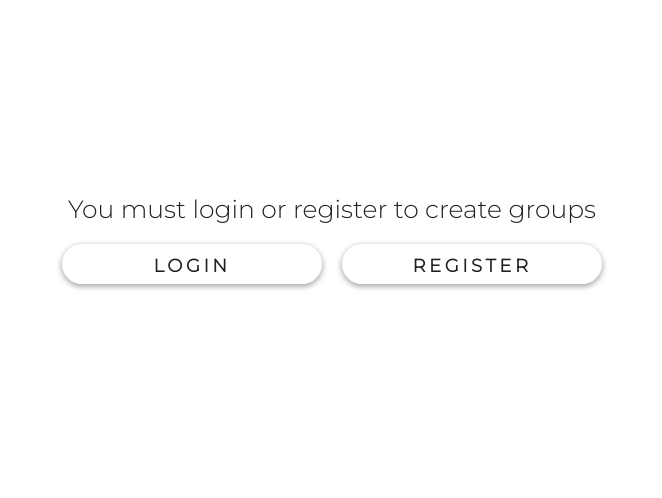
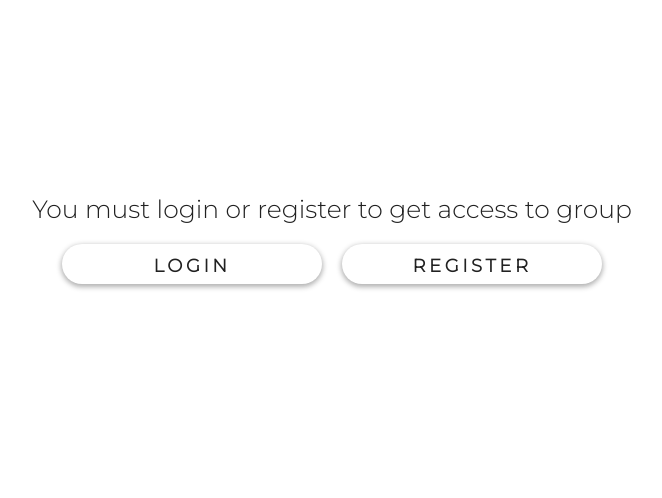
Before and after one commit to dgornin/Group_Up, a Django app: page /groups/new_task/1 in a window 1280 px wide; the page is wider, and only the part inside the window is pictured. Shown: the part 101-599 px from the top of that part, without its empty margins (351-1013 px from the left). Run offline with Django 3.2, Linux system fonts and the light colour scheme.

Commit message:
Добавил контролеры и шаблоны для таксков

```diff
--- a/groupsapp/templates/groupsapp/all_tasks.html
+++ b/groupsapp/templates/groupsapp/all_tasks.html
@@ -7,7 +7,7 @@
                 all
                 {% for i in tasks %}
                     <ul>
-                        <li>{{ i.name }}</li>
+                        <li><a href="{% url 'groups:task' id=i.id key=group_is.uuid%}">{{ i.name }}</a></li>
                     </ul>
                 {% endfor %}
             {% elif not user_is_valid %}
--- a/groupsapp/templates/groupsapp/new_task.html
+++ b/groupsapp/templates/groupsapp/new_task.html
@@ -2,7 +2,8 @@
 {% load static %}
 
 {% block content %}
-    {% if user.is_authenticated %}
+    {% if authenticated %}
+        {% if user_is_valid %}
             <div class="auth_forms">
                 <div class="edit_form">
                     <h3>Create task</h3>
@@ -19,11 +20,18 @@
             </div>
         {% else %}
             <div class="pass">
-            <p class="pass_text">You must login or register to create groups</p>
+                <p class="pass_text">You don't have access to this group</p>
+            </div>
+        {% endif %}
+    {% else %}
+        <div class="pass">
+            <div class="pass">
+                <p class="pass_text">You must login or register to get access to group</p>
                 <div style="display: flex; justify-content: center; margin-top: 20px">
                     <a href="{% url 'auth:login' %}" class="pass_button" style="margin-right: 20px">Login</a>
                     <a href="{% url 'auth:register' %}" class="pass_button">Register</a>
                 </div>
             </div>
+        </div>
     {% endif %}
 {% endblock %}
--- a/groupsapp/views.py
+++ b/groupsapp/views.py
@@ -100,9 +100,28 @@ def new_group(request: HttpRequest):
 
 
 def task(request: HttpRequest, id: int, key: str):
+    authenticated = False
+    user_is_valid = False
+    group_is_valid = False
+    task = None
+    if request.user.is_authenticated:
+        authenticated = True
+        available_group = Group.objects.filter(uuid=key)
+        if available_group:
+            group_is_valid = True
+            available_group = get_object_or_404(Group, uuid=key)
+            available_user = Available.objects.filter(user=request.user.id, groups=available_group.id)
+            if available_user:
+                user_is_valid = True
+                task = Task.objects.filter(id=id, group=available_group.id)
+                if task:
+                    task = get_object_or_404(Task, id=id, group=available_group.id)
 
     context = {
-
+        'task': task,
+        'authenticated': authenticated,
+        'group_is_valid': group_is_valid,
+        'user_is_valid': user_is_valid,
     }
 
     return render(request, 'groupsapp/task.html', context)
@@ -113,6 +132,7 @@ def all_tasks(request: HttpRequest, key: str):
     key_is_valid = False
     user_is_valid = False
     tasks = None
+    group_is = None
     if request.user.is_authenticated:
         authenticated = True
         group_is = Group.objects.filter(uuid=key)
@@ -129,22 +149,34 @@ def all_tasks(request: HttpRequest, key: str):
         'key_is_valid': key_is_valid,
         'user_is_valid': user_is_valid,
         'tasks': tasks,
+        'group_is': group_is,
     }
 
     return render(request, 'groupsapp/all_tasks.html', context)
 
 
 def new_task(request: HttpRequest, id: int):
-    if request.method == 'POST':
-        task_form = TaskEditForm(request.POST, request.FILES)
-        if task_form.is_valid():
-            task_form.save()
-            return HttpResponseRedirect(reverse('groups:index'))
-    else:
-        task_form = TaskEditForm()
+    task_form = None
+    authenticated = False
+    user_is_valid = False
+    if request.user.is_authenticated:
+        authenticated = True
+        available = Available.objects.filter(user=request.user.id, groups=id)
+        if available:
+            user_is_valid = True
+            if request.method == 'POST':
+                task_form = TaskEditForm(request.POST, request.FILES)
+                if task_form.is_valid():
+                    task_form.group = id
+                    task_form.save()
+                    return HttpResponseRedirect(reverse('groups:index'))
+            else:
+                task_form = TaskEditForm(initial={'is_done': False, 'group': id})
 
     context = {
         'task_form': task_form,
+        'authenticated': authenticated,
+        'user_is_valid': user_is_valid,
     }
 
     return render(request, 'groupsapp/new_task.html', context)
```
Also changed, not shown: groupsapp/templates/groupsapp/task.html (+26 -3 lines), db.sqlite3. Lines whose indentation alone changed are shown as unchanged.
